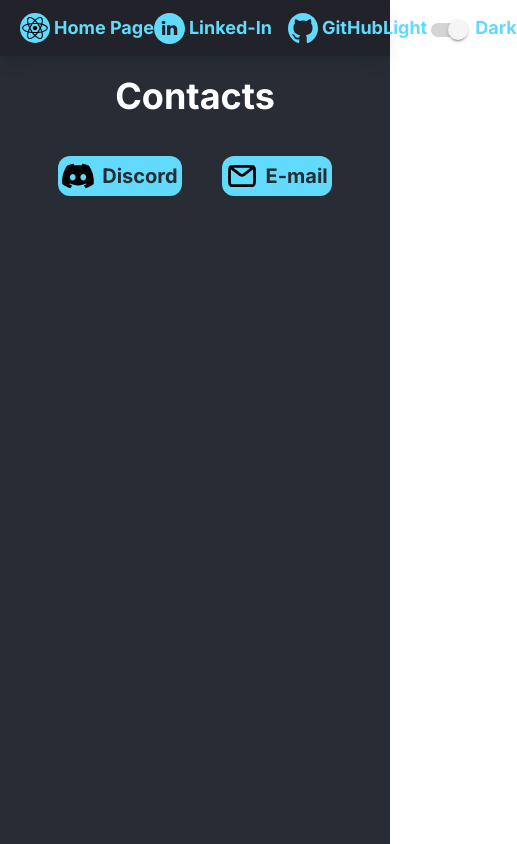
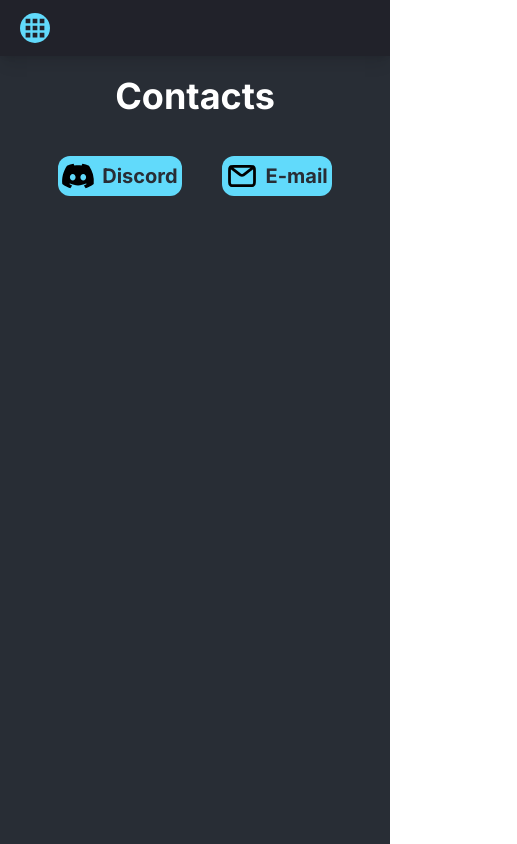
Before and after one commit to JVPhoenix/portfolio, a Next.js app: page /contacts in a window 390 px wide. Shown: the whole page, 517 px wide, since content can reach past the window. Built offline with nearby package versions, Linux system fonts and the light colour scheme.

Commit message:
Responsive styles added -> The website is now responsive for small screens.

```diff
--- a/src/components/about.tsx
+++ b/src/components/about.tsx
@@ -2,9 +2,9 @@ import Image from "next/image";
 
 export default function About() {
   return (
-    <div className="flex flex-col gap-2 min-h-[350px]">
+    <div className="flex flex-col gap-2 w-full min-h-[350px] items-center ">
       <h1 className="text-4xl font-bold text-center">About-me</h1>
-      <div className="flex gap-5">
+      <div className="flex flex-col lg:flex-row gap-5">
         <div className="flex gap-2 max-h-[300px]">
           <Image
             className="rounded-md"
@@ -21,7 +21,7 @@ export default function About() {
             height={0}
           />
         </div>
-        <div className="flex flex-col gap-3 w-[400px] text-justify indent-8">
+        <div className="flex flex-col gap-3 w-[430px] text-justify indent-8">
           <p>Hello! I'm João Vitor, or JV, and i'm a lover of technologies, innovations and programming.</p>
           <p>
             I started in the area with the assembly and maintenance of computers and later with graphic design, always
--- a/src/components/experience.tsx
+++ b/src/components/experience.tsx
@@ -16,16 +16,18 @@ import Image from "next/image";
 import { useTheme } from "@/context/theme";
 
 export default function Experience() {
-  const {theme} = useTheme();
+  const { theme } = useTheme();
   return (
-    <div className="flex flex-col gap-2 h-full m-auto">
-      <h1 className="text-4xl font-bold text-center whitespace-nowrap">Professional Experience</h1>
+    <div className="flex flex-col w-[430px] lg:w-full gap-2 items-center">
+      <h1 className="text-4xl font-bold">Professional Experience</h1>
+      <div className="flex flex-col gap-1 w-full">
         <h1 className="font-bold text-xl">DEVELOPER</h1>
         <p>Below you can see a preview of all the projects i made, and you can click to see the live result!</p>
         <div
           className={twMerge(
-          "flex gap-2 h-[240px] items-center justify-center rounded-2xl bg-slate-700 p-2",
+            "flex flex-col lg:flex-row gap-2 items-center justify-center rounded-2xl bg-slate-700 p-2",
             "ease-in-out duration-500",
+            "w-[430px] h-full lg:h-[240px] lg:w-full",
             theme && "bg-slate-200"
           )}
         >
@@ -36,7 +38,7 @@ export default function Experience() {
             height={0}
             className={twMerge(
               "cursor-pointer rounded-xl hover:border-4 hover:scale-105 hover:border-slate-700",
-            "ease-in-out duration-500",
+              "ease-in-out duration-500 w-[430px] lg:w-[400px]",
               theme && "hover:border-slate-200"
             )}
           />
@@ -47,17 +49,18 @@ export default function Experience() {
             height={0}
             className={twMerge(
               "cursor-pointer rounded-xl hover:border-4 hover:scale-105 hover:border-slate-700",
-            "ease-in-out duration-500",
+              "ease-in-out duration-500 w-[430px] lg:w-[400px]",
               theme && "hover:border-slate-200"
             )}
           />
+        </div>
       </div>
       <div className="flex flex-col items-center">
         <p>Also, the codes are available in my GitHub, with all the commits.</p>
         <div
           className={twMerge(
             "flex flex-col gap-1 bg-slate-700 p-2 my-2 rounded-2xl text-center",
-            "ease-in-out duration-500",
+            "ease-in-out duration-500 w-[430px] lg:w-full",
             theme && "bg-slate-200"
           )}
         >
--- a/src/components/icons.tsx
+++ b/src/components/icons.tsx
@@ -147,6 +147,23 @@ export function EmailIcon(props: IconsPropsInterface) {
           strokeLinejoin="round"
         ></path>
       </g>
+    </svg>
+  );
+}
+
+export function MenuIcon(props: IconsPropsInterface) {
+  return (
+    <svg
+      width={props.width}
+      height={props.height}
+      className={props.classname}
+      viewBox="-4.8 -4.8 25.60 25.60"
+      xmlns="http://www.w3.org/2000/svg"
+    >
+      <path
+        d="M0 0h4v4H0V0zm0 6h4v4H0V6zm0 6h4v4H0v-4zM6 0h4v4H6V0zm0 6h4v4H6V6zm0 6h4v4H6v-4zm6-12h4v4h-4V0zm0
+        6h4v4h-4V6zm0 6h4v4h-4v-4z"
+      ></path>
     </svg>
   );
 }
--- a/src/components/navbar.tsx
+++ b/src/components/navbar.tsx
@@ -1,32 +1,62 @@
 import { twMerge } from "tailwind-merge";
-import { EmailIcon, GitHubIcon, LinkedinIcon, ReactIcon } from "./icons";
-import { Dispatch, SetStateAction } from "react";
+import { EmailIcon, GitHubIcon, LinkedinIcon, MenuIcon, ReactIcon } from "./icons";
+import { useEffect, useState } from "react";
 import Link from "next/link";
 import { useTheme } from "@/context/theme";
 import { PageSelected } from "@/types";
 
 interface PropsNavbarInterface {
-  className?: string;
   page?: number;
 }
 
 export default function Navbar(props: PropsNavbarInterface) {
   const { theme, setTheme } = useTheme();
+  const [openMenu, setOpenMenu] = useState<boolean>(false);
+
+  useEffect(() => {
+    function handleReSize() {
+      if (window.innerWidth >= 1024) {
+        setOpenMenu(false);
+      }
+    }
+    window.addEventListener("resize", handleReSize);
+    handleReSize();
+    return () => window.removeEventListener("resize", handleReSize);
+  }, []);
+
   return (
     <div
       className={twMerge(
-        "flex bg-black2 justify-center px-5 w-full h-14",
+        "flex bg-black2 lg:justify-center px-5 w-full h-14",
         "text-lightblue items-center font-bold text-lg shadow-lg",
         theme && "bg-transparent text-black"
       )}
     >
-      <div className={twMerge("flex w-full justify-between", props.className)}>
+      <div className="flex lg:hidden select-none" onClick={() => setOpenMenu((prevState) => !prevState)}>
+        <MenuIcon
+          width={30}
+          height={30}
+          classname={twMerge(
+            "fill-black2 rounded-full bg-lightblue",
+            "cursor-pointer items-center ease-in-out duration-500 hover:scale-[120%] hover:brightness-150",
+            theme && "fill-white bg-black"
+          )}
+        />
+      </div>
+      <div
+        className={twMerge(
+          "w-full justify-between hidden lg:flex",
+          !openMenu ? "animate-showdown" : "animate-[fadein_0.5s_linear]",
+          openMenu && "flex flex-col absolute w-fit translate-y-28 -translate-x-2 rounded-xl bg-black2 p-2 gap-1",
+          openMenu && theme && "bg-transparent shadow-lg"
+        )}
+      >
         <Link
           href="/"
           className={twMerge(
             "flex gap-1 whitespace-nowrap select-none cursor-default",
             props.page !== PageSelected.MainPage &&
-              "cursor-pointer items-center ease-in-out duration-500 hover:scale-110 hover:brightness-150"
+              "cursor-pointer items-center ease-in-out duration-500 hover:scale-[110%] hover:brightness-150"
           )}
         >
           <ReactIcon
@@ -37,11 +67,11 @@ export default function Navbar(props: PropsNavbarInterface) {
           />
           <h1>{props.page === PageSelected.MainPage ? "Welcome!" : "Home Page"}</h1>
         </Link>
-        <div className="flex gap-4">
+        <div className="flex flex-col gap-1 lg:flex-row lg:gap-4">
           <div
             className={twMerge(
               "flex gap-1 whitespace-nowrap select-none cursor-pointer items-center",
-              "ease-in-out duration-500 hover:scale-110 hover:brightness-150"
+              "ease-in-out duration-500 hover:scale-[110%] hover:brightness-150"
             )}
             onClick={() => window.open("https://www.linkedin.com/in/jvbo/", "_blank", "noopener, noreferrer")}
           >
@@ -55,7 +85,7 @@ export default function Navbar(props: PropsNavbarInterface) {
           <div
             className={twMerge(
               "flex gap-1 whitespace-nowrap select-none cursor-pointer items-center",
-              "ease-in-out duration-500 hover:scale-110 hover:brightness-150"
+              "ease-in-out duration-500 hover:scale-[110%] hover:brightness-150"
             )}
             onClick={() => window.open("https://github.com/JVPhoenix", "_blank", "noopener, noreferrer")}
           >
@@ -71,7 +101,7 @@ export default function Navbar(props: PropsNavbarInterface) {
               href="contacts"
               className={twMerge(
                 "flex gap-1 whitespace-nowrap select-none cursor-pointer items-center",
-                "ease-in-out duration-500 hover:scale-110 hover:brightness-150"
+                "ease-in-out duration-500 hover:scale-[110%] hover:brightness-150"
               )}
             >
               <EmailIcon
--- a/src/pages/index.tsx
+++ b/src/pages/index.tsx
@@ -24,7 +24,7 @@ export default function Home() {
           inter.className
         )}
       >
-        <Navbar className="animate-showdown" page={PageSelected.MainPage} />
+        <Navbar page={PageSelected.MainPage} />
         <div
           className={twMerge(
             "flex flex-col m-auto max-w-[825px] text-white1 items-center align-middle gap-10 mt-5",
```
Lines whose indentation alone changed are shown as unchanged.
